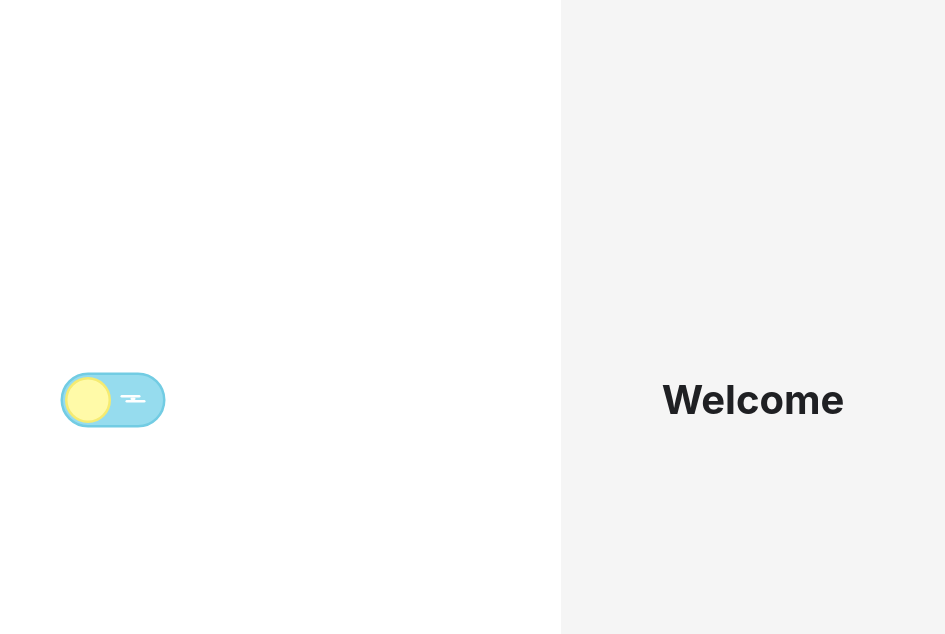
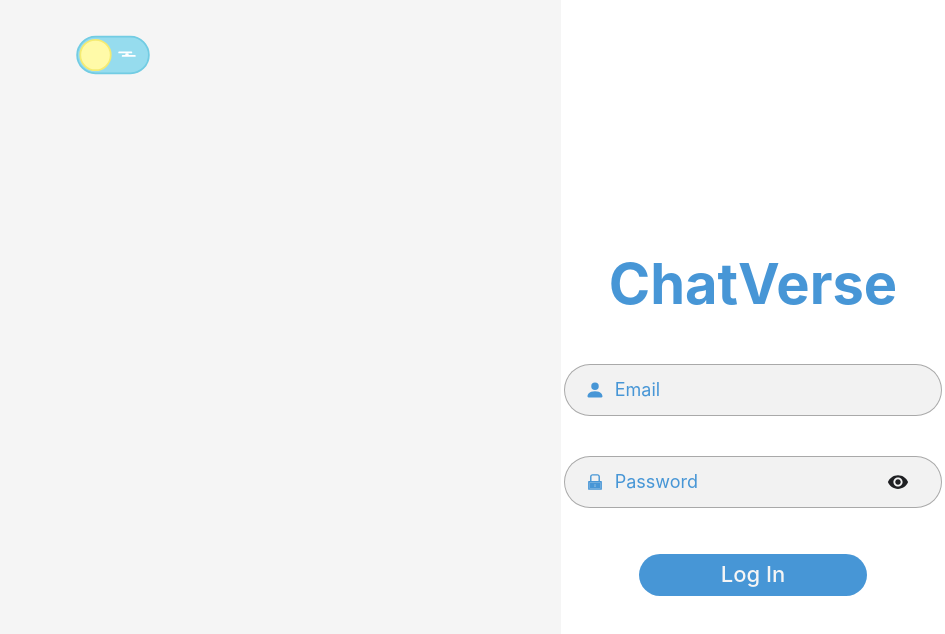
Before and after one commit to Sw0rdman1/ChatVerse, a React (Vite) app in the folder Frontend/: page / in a window 1280 px wide. Shown: the top 634 px of the page, without its empty margins (335-1280 px from the left). Built offline with nearby package versions, Linux system fonts and the light colour scheme.

Commit message:
Input fields for log in added

```diff
--- a/Frontend/package.json
+++ b/Frontend/package.json
@@ -13,6 +13,7 @@
     "normalize.css": "^8.0.1",
     "react": "^18.2.0",
     "react-dom": "^18.2.0",
+    "react-icons": "^4.10.1",
     "react-router-dom": "^6.14.1"
   },
   "devDependencies": {
--- a/Frontend/src/components/ThemeSwitch.css
+++ b/Frontend/src/components/ThemeSwitch.css
@@ -172,6 +172,7 @@
 }
 
 .theme-switch {
-  transform: scale(0.5);
+  transform: scale(0.35);
   width: min-content;
+  height: min-content;
 }
--- /dev/null
+++ b/Frontend/src/components/authentication/LogInInputs.css
@@ -0,0 +1,115 @@
+.input-field {
+  display: flex;
+  align-items: center;
+  background: var(--input-background);
+  border: 1px solid var(--border-color);
+  border-radius: 30px;
+  padding: 0 10px;
+}
+
+.input {
+  background: transparent;
+  width: 24ch;
+  margin-left: 10px;
+  height: 50px;
+  border: none;
+  outline: none;
+  color: var(--text-color);
+  font-size: 18px;
+}
+
+.icon {
+  margin-left: 10px;
+  color: var(--primary-color);
+}
+
+::-webkit-input-placeholder {
+  color: var(--primary-color);
+}
+
+.input-field-with-error span {
+  position: relative;
+  top: -3px;
+  margin-left: 20px;
+  font-size: 16px;
+  color: var(--error-color);
+}
+
+.error {
+  outline: 2px solid var(--error-color);
+  border: 1px solid transparent;
+}
+
+.input-field-with-error {
+  text-align: start;
+  width: 30ch;
+}
+
+.lds-ring {
+  display: inline-block;
+  position: relative;
+  width: 34px;
+  height: 34px;
+}
+.lds-ring div {
+  box-sizing: border-box;
+  display: block;
+  position: absolute;
+  width: 20px;
+  height: 20px;
+  margin: 8px;
+  border: 2px solid var(--text-color);
+  border-radius: 50%;
+  animation: lds-ring 1.2s cubic-bezier(0.5, 0, 0.5, 1) infinite;
+  border-color: var(--text-color) transparent transparent transparent;
+}
+.lds-ring div:nth-child(1) {
+  animation-delay: -0.45s;
+}
+.lds-ring div:nth-child(2) {
+  animation-delay: -0.3s;
+}
+.lds-ring div:nth-child(3) {
+  animation-delay: -0.15s;
+}
+@keyframes lds-ring {
+  0% {
+    transform: rotate(0deg);
+  }
+  100% {
+    transform: rotate(360deg);
+  }
+}
+
+.hidden {
+  visibility: hidden;
+}
+
+.icon-eye {
+  font-size: 22px;
+  margin-right: 5px;
+  cursor: pointer;
+}
+
+.login-button {
+  width: 100%;
+  margin-top: 1rem;
+}
+
+.login-button button {
+  font-size: 22px;
+  cursor: pointer;
+  font-weight: 500;
+  width: 60%;
+  height: 42px;
+  background: var(--primary-color);
+  color: whitesmoke;
+  border-radius: 30px;
+  border: none;
+  outline: none;
+  margin-top: 20px;
+}
+
+.login-button button:hover {
+  background: var(--primary-color-hover);
+}
--- /dev/null
+++ b/Frontend/src/components/authentication/LogInInputs.tsx
@@ -0,0 +1,99 @@
+import { BsFillPersonFill } from "react-icons/bs";
+import { AiTwotoneLock } from "react-icons/ai";
+import "./LogInInputs.css";
+import { useEffect, useState } from "react";
+
+type MyInputFieldProps = {
+  placeholder: string;
+  type: string;
+  value: string;
+  onChange: (value: string) => void;
+  email?: boolean;
+  password?: boolean;
+  validation: (value: string) => boolean;
+  errorText: string;
+};
+
+export const MyInputField: React.FC<MyInputFieldProps> = ({
+  placeholder,
+  type,
+  value,
+  onChange,
+  email,
+  password,
+  validation,
+  errorText,
+}) => {
+  const [errorMessage, setErrorMessage] = useState("");
+  const [displayLoader, setDisplayLoader] = useState(false);
+
+  const handleInputChange = (event: React.ChangeEvent<HTMLInputElement>) => {
+    onChange(event.target.value);
+  };
+
+  useEffect(() => {
+    if (errorText === "") return;
+    if (value === "") {
+      setErrorMessage("");
+      setDisplayLoader(false);
+      return;
+    }
+    setDisplayLoader(true);
+    const timer = setTimeout(() => {
+      if (!validation(value)) {
+        setErrorMessage(errorText);
+      } else {
+        setErrorMessage("");
+      }
+      setDisplayLoader(false);
+    }, 1000);
+    return () => clearTimeout(timer);
+  }, [value]);
+
+  return (
+    <div className="input-field-with-error">
+      <div className={errorMessage ? " input-field error" : "input-field"}>
+        {email ? <BsFillPersonFill className="icon" /> : <></>}
+        {password ? <AiTwotoneLock className="icon" /> : <> </>}
+        <input
+          className="input"
+          placeholder={placeholder}
+          type={type}
+          value={value}
+          onChange={handleInputChange}
+        />
+        <Loader displayLoader={displayLoader} />
+      </div>
+      <span>{errorMessage}</span>
+    </div>
+  );
+};
+
+type LoaderProps = {
+  displayLoader: boolean;
+};
+
+const Loader: React.FC<LoaderProps> = ({ displayLoader }) => {
+  return (
+    <div className={displayLoader ? "lds-ring" : "lds-ring hidden"}>
+      <div></div>
+      <div></div>
+      <div></div>
+      <div></div>
+    </div>
+  );
+};
+
+export const LogInButton = () => {
+  const handleLogIn = () => {
+    console.log("Log in");
+  };
+
+  return (
+    <div className="login-button">
+      <button type="submit" onClick={handleLogIn}>
+        Log In
+      </button>
+    </div>
+  );
+};
--- /dev/null
+++ b/Frontend/src/components/authentication/PasswordInput.tsx
@@ -0,0 +1,41 @@
+import { useState } from "react";
+import { AiTwotoneLock } from "react-icons/ai";
+import { MdVisibility, MdVisibilityOff } from "react-icons/md";
+
+type PasswordInputProps = {
+  value: string;
+  onChange: (value: string) => void;
+};
+
+const PasswordInput: React.FC<PasswordInputProps> = ({ value, onChange }) => {
+  const [showPassword, setShowPassword] = useState(false);
+
+  const toggleShowPassword = () => {
+    setShowPassword((prevShowPassword) => !prevShowPassword);
+  };
+
+  const handleInputChange = (event: React.ChangeEvent<HTMLInputElement>) => {
+    onChange(event.target.value);
+  };
+  return (
+    <div className="input-field-with-error">
+      <div className={false ? " input-field error" : "input-field"}>
+        <AiTwotoneLock className="icon" />
+        <input
+          className="input"
+          placeholder="Password"
+          type={showPassword ? "text" : "password"}
+          value={value}
+          onChange={handleInputChange}
+        />
+        {showPassword ? (
+          <MdVisibilityOff onClick={toggleShowPassword} className="icon-eye" />
+        ) : (
+          <MdVisibility onClick={toggleShowPassword} className="icon-eye" />
+        )}
+      </div>
+    </div>
+  );
+};
+
+export default PasswordInput;
--- a/Frontend/src/index.css
+++ b/Frontend/src/index.css
@@ -9,20 +9,28 @@
   -moz-osx-font-smoothing: grayscale;
   -webkit-text-size-adjust: 100%;
 
-  --primary-color: rgb(105, 70, 167);
+  --primary-color: #4796d6;
+  --primary-color-hover: #65b4f5;
   --primary-color-transprarent: rgb(105, 70, 167, 0.3);
+  --secondary-color: #6946a7;
 }
 
 [data-theme="light"] {
-  --background-color: white;
-  --background-color-transparent: whitesmoke;
+  --background-color: whitesmoke;
+  --background-color-transparent: white;
   --text-color: #1f2023;
+  --input-background: rgb(0, 0, 0, 0.05);
+  --error-color: #fd3737;
+  --border-color: rgb(0, 0, 0, 0.3);
 }
 
 [data-theme="dark"] {
-  --background-color: #121212;
-  --background-color-transparent: rgb(8, 8, 8);
+  --background-color-transparent: #1e1e1e;
+  --background-color: #252526;
   --text-color: whitesmoke;
+  --input-background: rgba(255, 255, 255, 0.1);
+  --border-color: rgb(255, 255, 255, 0.3);
+  --error-color: #fd3737;
 }
 
 body {
--- a/Frontend/src/pages/Authentication/LogIn.tsx
+++ b/Frontend/src/pages/Authentication/LogIn.tsx
@@ -1,7 +1,38 @@
+import { useState } from "react";
+import {
+  LogInButton,
+  MyInputField,
+} from "../../components/authentication/LogInInputs";
+import { emailValidation } from "../../utils/Validation";
+import PasswordInput from "../../components/authentication/PasswordInput";
+
 const LogIn = () => {
+  const [email, setEmail] = useState("");
+  const [password, setPassword] = useState("");
+
   return (
     <div className="login-container">
-      <h1>Welcome</h1>
+      <h1>ChatVerse</h1>
+      <MyInputField
+        placeholder="Email"
+        value={email}
+        onChange={setEmail}
+        type="email"
+        email
+        errorText="Invalid email adress"
+        validation={emailValidation}
+      />
+      {/* <MyInputField
+        placeholder="Password"
+        value={password}
+        onChange={setPassword}
+        type="password"
+        password
+        errorText=""
+        validation={() => true}
+      /> */}
+      <PasswordInput value={password} onChange={setPassword} />
+      <LogInButton />
     </div>
   );
 };
--- a/Frontend/src/pages/Authentication/WelcomeScreen.css
+++ b/Frontend/src/pages/Authentication/WelcomeScreen.css
@@ -15,10 +15,10 @@
 .hero-section-container {
   flex: 70;
   background: var(--background-color);
+  transition: background-color 0.25s ease-in-out;
   color: var(--text-color);
   height: 100%;
   display: flex;
-  align-items: center;
   justify-content: center;
 }
 
@@ -27,12 +27,52 @@
   height: 100%;
   display: flex;
   background: var(--background-color-transparent);
+  transition: background-color 0.25s ease-in-out;
   color: var(--text-color);
   flex-direction: column;
   justify-content: center;
+  align-items: center;
 }
 
 .login-container {
   color: var(--text-color);
   font-size: 20px;
+  display: flex;
+  flex-direction: column;
+  justify-content: center;
+  align-items: center;
+  gap: 10px;
 }
+
+.login-container h1 {
+  font-size: 2.8em;
+  margin-bottom: 0.5em;
+  background: linear-gradient(
+    to right,
+    #4796d6 20%,
+    #6946a7 30%,
+    #4796d6 70%,
+    #396eb9 80%
+  );
+  -webkit-background-clip: text;
+  background-clip: text;
+  -webkit-text-fill-color: transparent;
+  background-size: 500% auto;
+  animation: textShine 4s ease-in-out infinite alternate;
+}
+
+@keyframes textShine {
+  0% {
+    background-position: 0% 50%;
+  }
+  100% {
+    background-position: 100% 50%;
+  }
+}
+
+.nav-bar {
+  display: flex;
+  width: 100%;
+  height: min-content;
+  align-items: start;
+}
--- /dev/null
+++ b/Frontend/src/utils/Validation.ts
@@ -0,0 +1,4 @@
+export const emailValidation = (email: string) => {
+  const emailRegex = /^[\w.-]+@[a-zA-Z\d.-]+\.[a-zA-Z]{2,}$/;
+  return emailRegex.test(email);
+};
```
Also changed, not shown: 1 other file (tests, documents, lock files or other folders).
